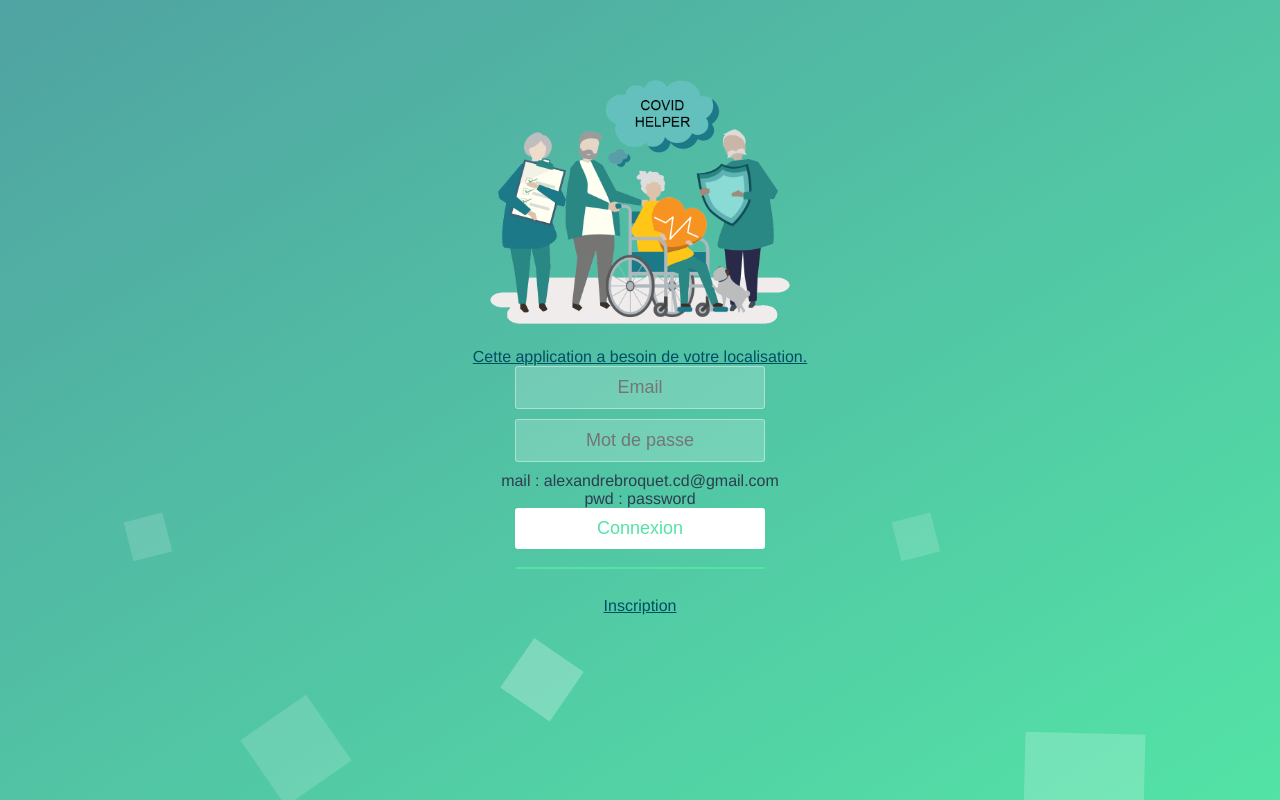
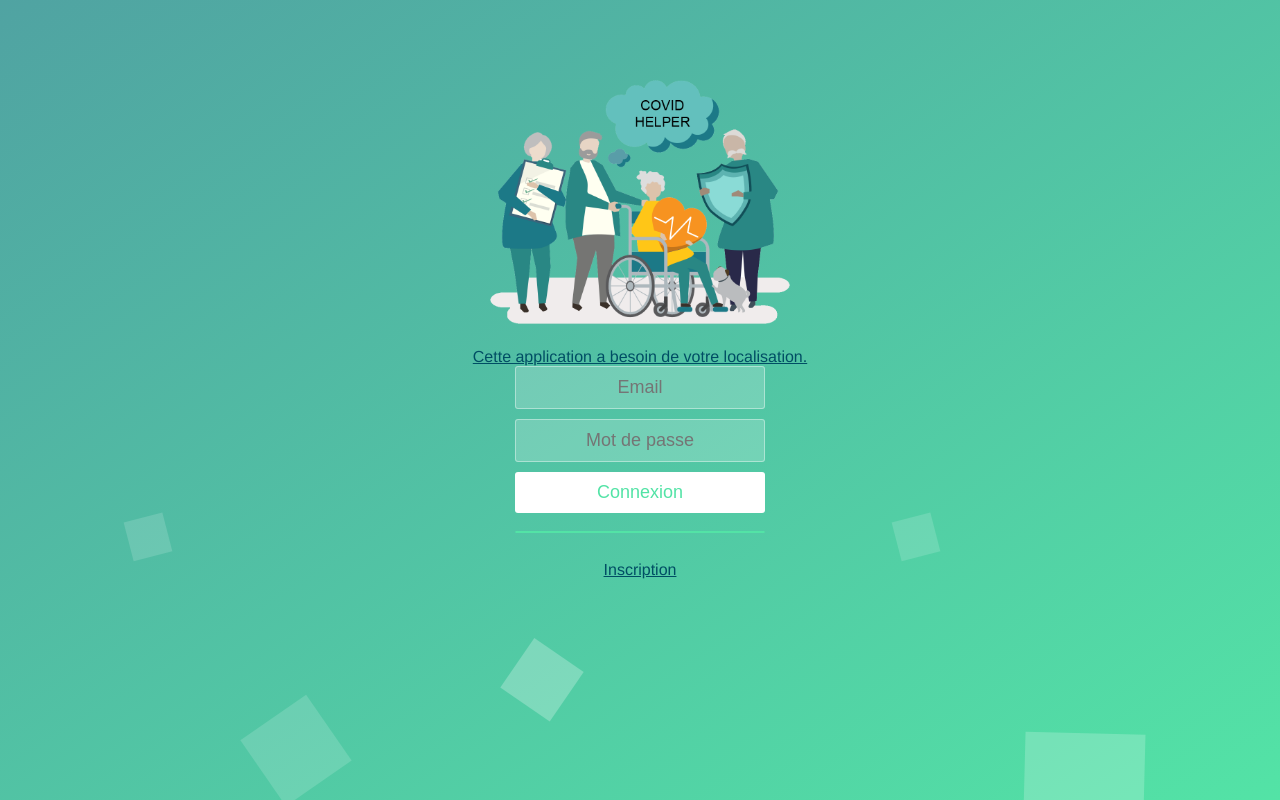
Before and after one commit to JulesBellamy/challenge48h, a Vue app in the folder covidhelper/: page / in a window 1280 px wide. Built offline with nearby package versions, Linux system fonts and the light colour scheme; no server answers.

Commit message:
code review.

```diff
--- a/covidhelper/src/components/Connexion.vue
+++ b/covidhelper/src/components/Connexion.vue
@@ -7,8 +7,6 @@
       <a href='#' class="unavailable" v-on:click="reloadGeo()">{{ msg }}</a>
 			<input type="text" placeholder="Email" v-model="logmail">
 			<input type="password" placeholder="Mot de passe" v-model="logpass">
-      mail : alexandrebroquet.cd@gmail.com<br/>
-      pwd : password<br/>
 			<button type="submit" id="login-button" v-on:click="goConnect()">Connexion</button>
       <br/><br/><hr/><br/>
       <a href="#" v-on:click="goInscription()">Inscription</a>
--- a/covidhelper/src/components/Profil.vue
+++ b/covidhelper/src/components/Profil.vue
@@ -31,7 +31,8 @@
             <ul class="task-list">
               <li>Catégorie : {{ offre.categorie.libelle}}</li>
               <li>Horaire : {{ offre.horaires }}</li>
-              <li>Payant : {{ offre.payant }}</li>
+              <li v-if="offre.payant">Payant</li>
+              <li v-else>Gratuit</li>
               <li>Utilisateur : {{ offre.client.prenom }} {{ offre.client.nom }}</li>
             </ul>
             <div class="button-div">
```
